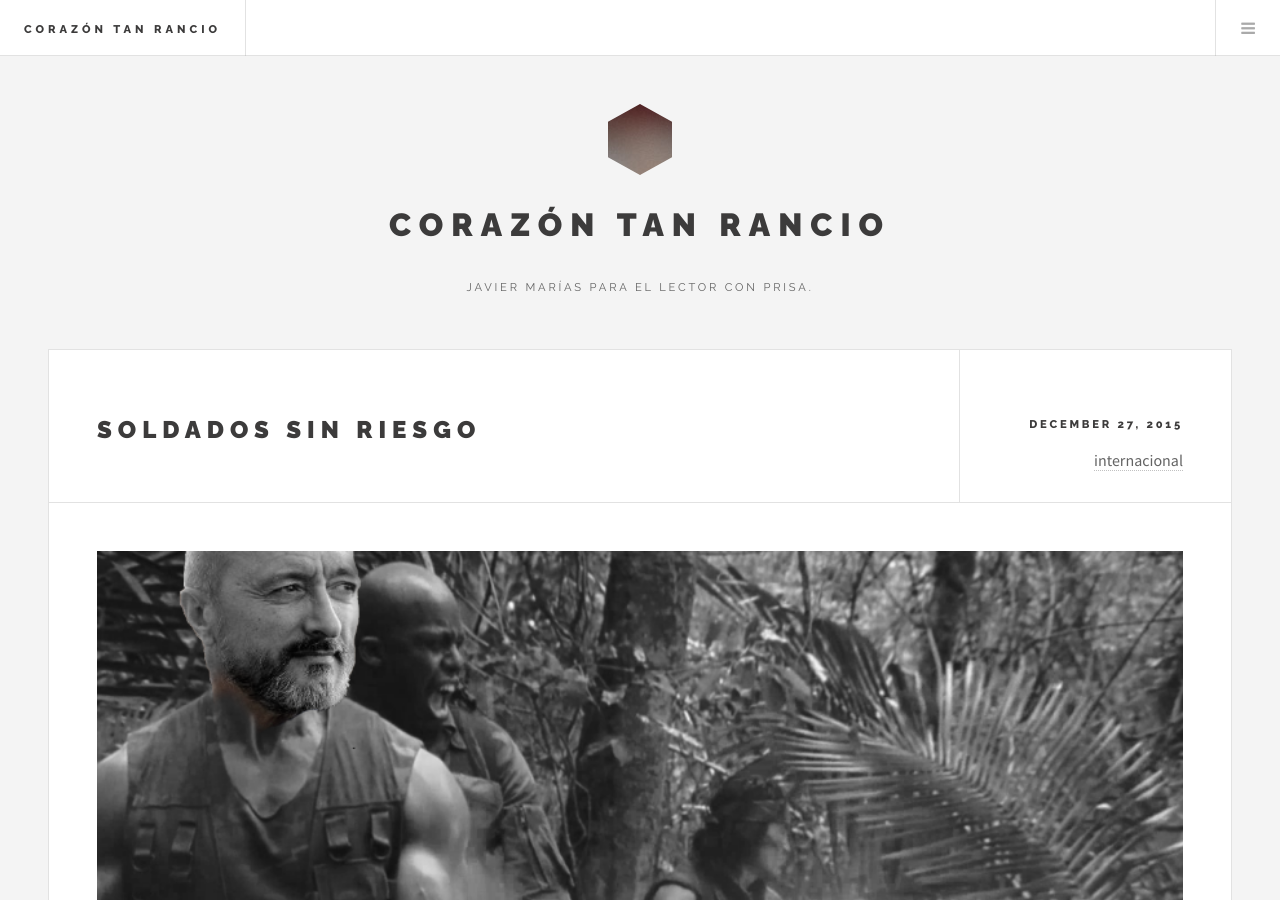
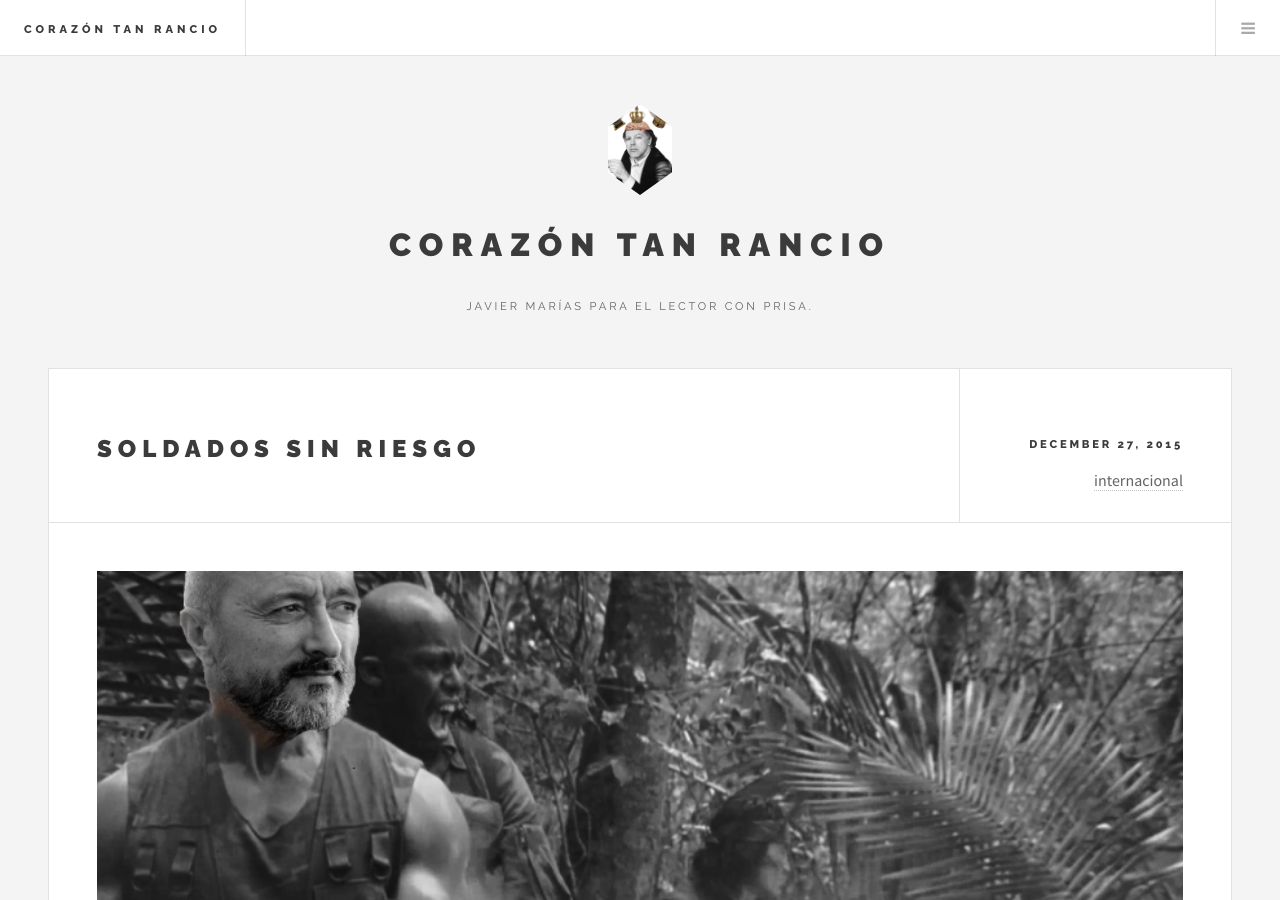
Before and after one commit to corazontanrancio/corazontanrancio.github.io, a Jekyll site: the page built from index.html, in a window 1280 px wide and 900 px high. Built offline with Jekyll 4.4.1, drawn with Linux system fonts in a browser that asks for light colours; the list of posts is cut into pages by our own code.

Commit message:
new logo

```diff
--- a/_includes/intro.html
+++ b/_includes/intro.html
@@ -1,5 +1,5 @@
 <section id="intro">
-  <a href="{{ site.url }}" class="logo"><img src="/images/logo.jpg" alt="" /></a>
+  <a href="{{ site.url }}" class="logo"><img src="/images/marias_logo.png" alt="" /></a>
 	<header>
     <h2>{{ site.title }}</h2>
 		<p>Javier Marías para el lector con prisa. <span class="fa-eye-open"></span>
```
Also changed, not shown: images/marias_logo.png (added).
